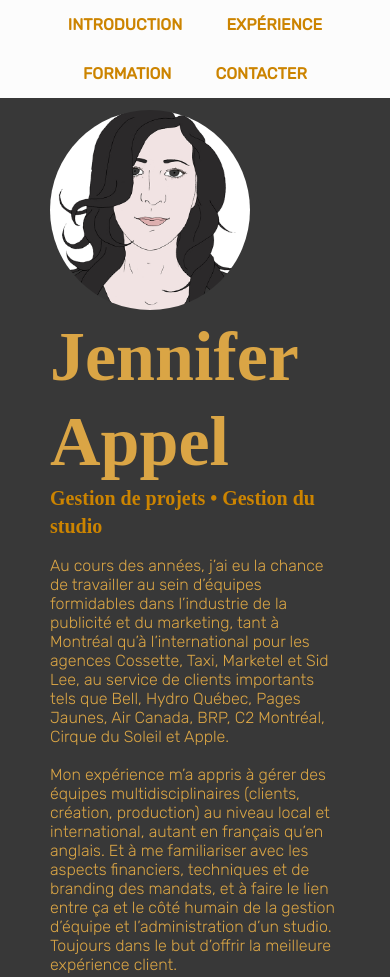
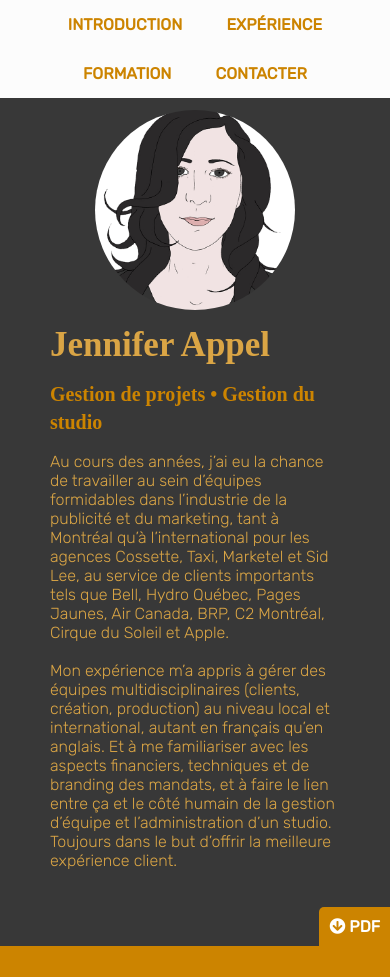
Before and after one commit to jenniferappel/cv, a plain HTML site: page index.html in a window 390 px wide. Shown: the top 977 px of the page. Drawn offline with Linux system fonts and the light colour scheme; a web font is replaced by a local one.

Commit message:
h1 adjust size for mobile

```diff
--- a/css/styles.css
+++ b/css/styles.css
@@ -196,5 +196,15 @@ h3 ~ p {
     .top-space {
       padding-top: 50px;
     }
+    .profile-img.col-narrow {
+      display: block;
+      margin: 0 auto;
+    }
 
+@media (max-width: 620px) {
+  h1 {
+    font-size: 35px;
+    line-height: 70px;
+  }
 }
+}
```
